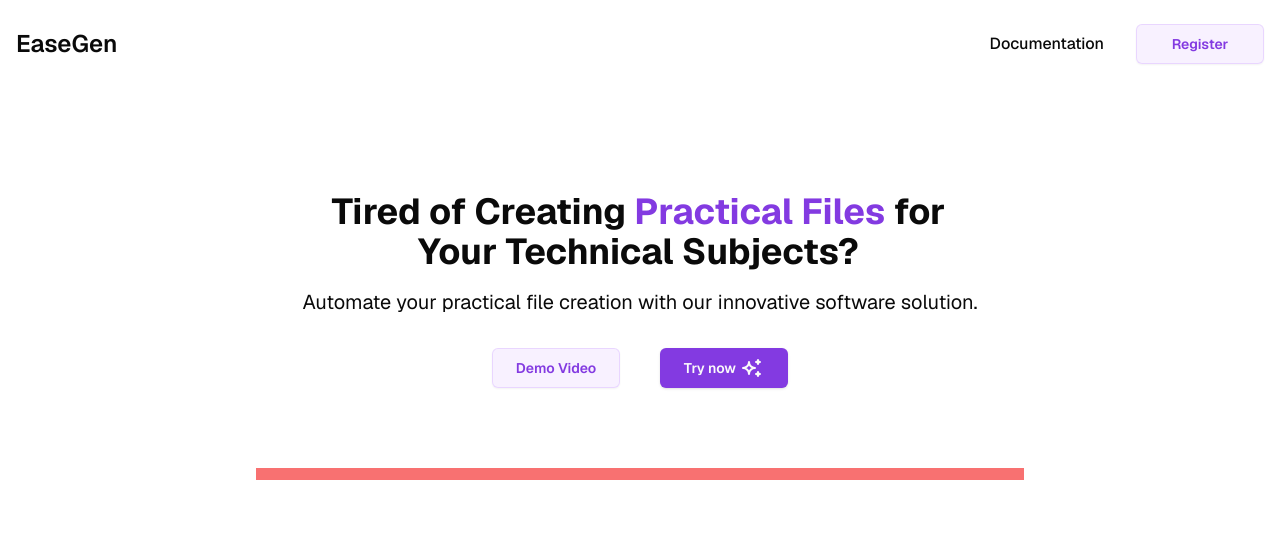
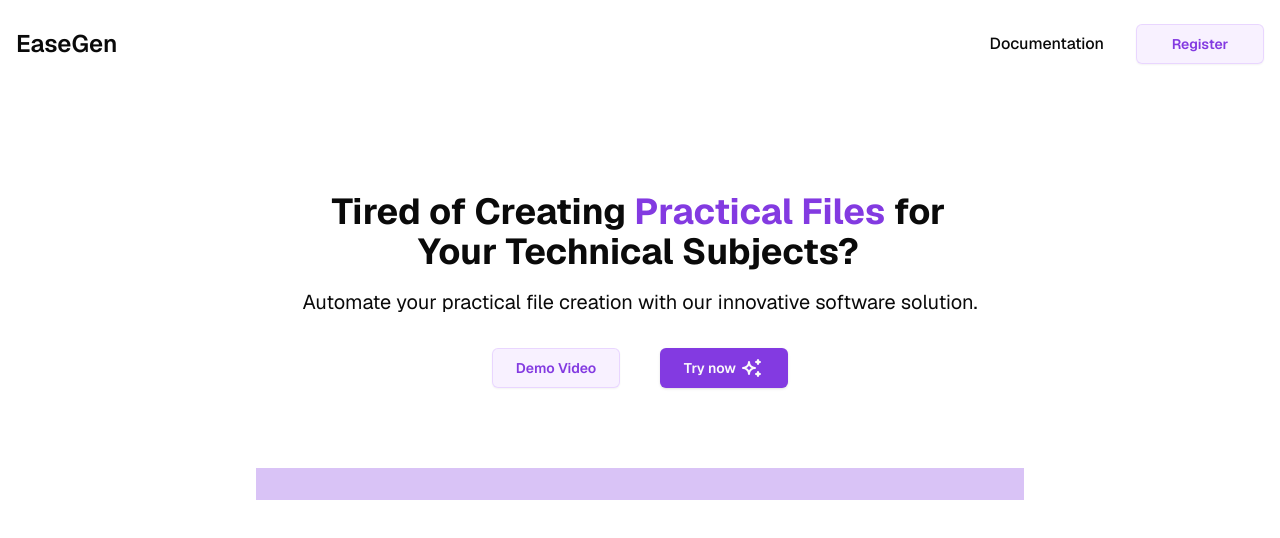
Before and after one commit to dhairyathedev/easegen, a Next.js app: page / in a window 1280 px wide. Shown: the top 538 px of the page. Built offline with nearby package versions, Linux system fonts and the light colour scheme.

Commit message:
update opacity

```diff
--- a/app/page.tsx
+++ b/app/page.tsx
@@ -46,7 +46,7 @@ export default function Home() {
       </section>
 
       {/* How it works */}
-      <div className="max-w-3xl bg-red-400 h-3 mx-auto mt-20">
+      <div className="max-w-3xl bg-primary/30 h-3 mx-auto mt-20 p-4">
 
       </div>
     </div>
```
